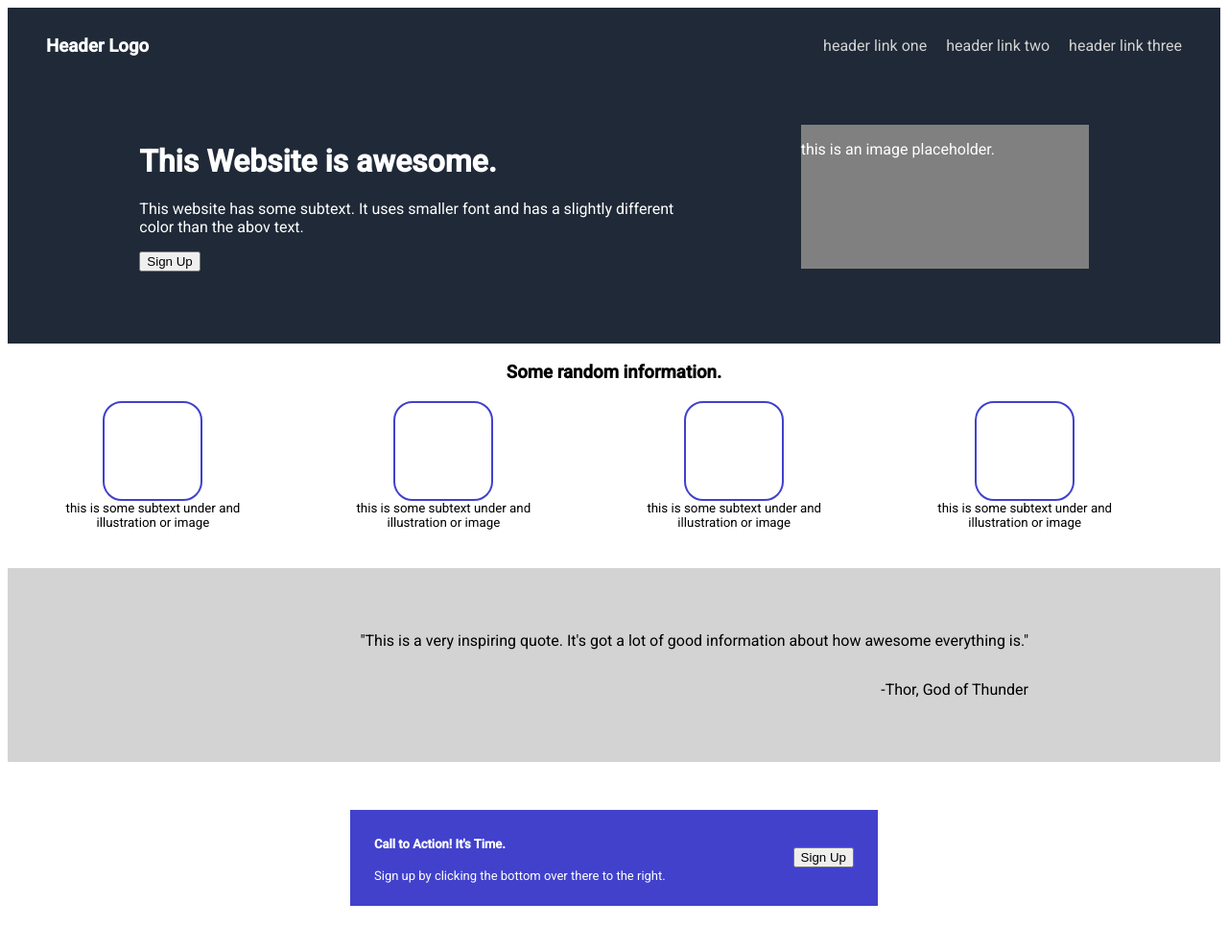
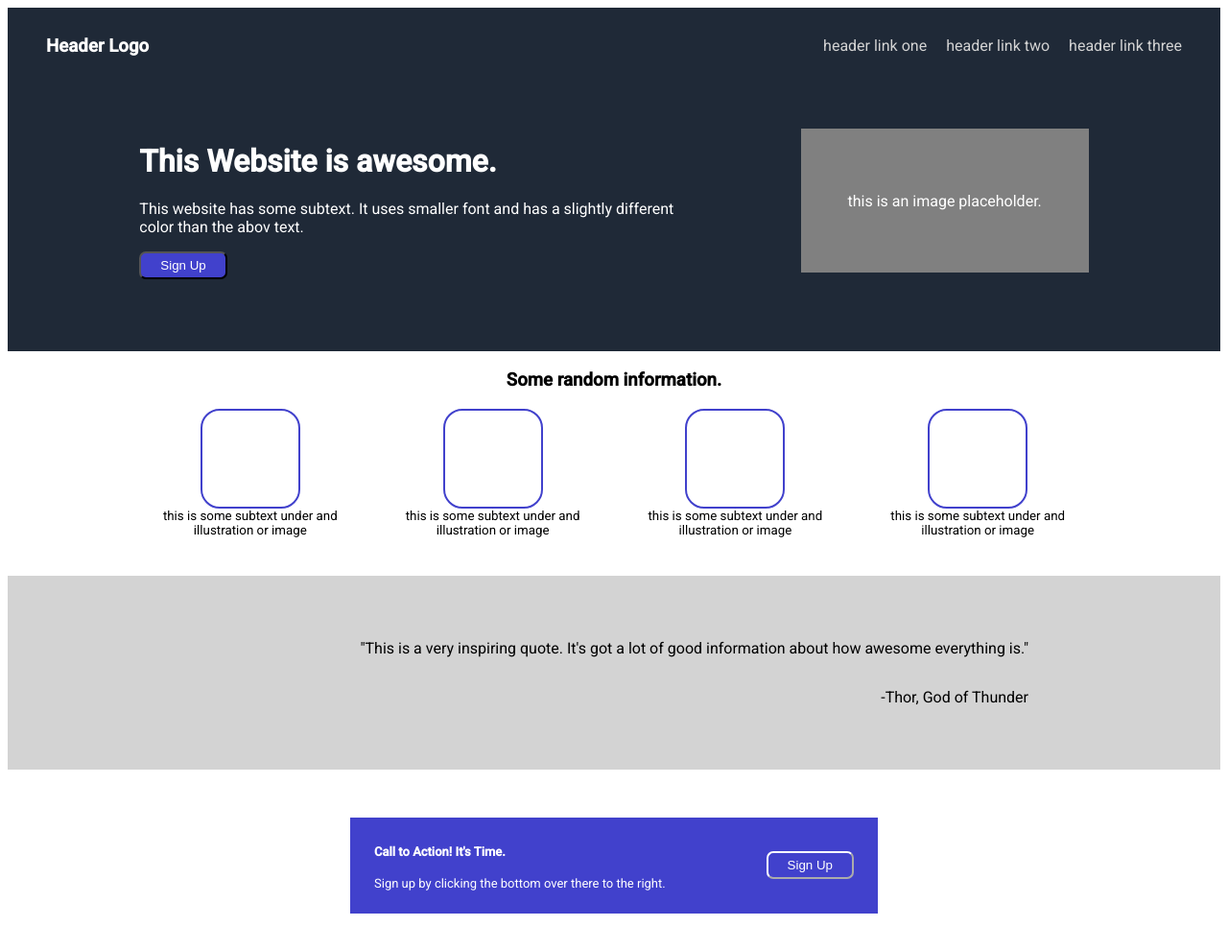
Before and after one commit to sweatylolz/landing-page, a plain HTML site: page index.html in a window 1280 px wide. Shown: the whole page at 96% size. Drawn offline with Linux system fonts and the light colour scheme.

Commit message:
add style to buttons

```diff
--- a/index.html
+++ b/index.html
@@ -24,7 +24,7 @@
              has a slightly different color than the abov text.</p>
         <button id="signupbtn">Sign Up</button>
     </div>
-    <div id="image">
+    <div id="imageplaceholder">
         <p>this is an image placeholder.</p>
     </div>
 </div>
@@ -65,7 +65,7 @@
         <div id="footerheader"><h4>Call to Action! It's Time.</h4>
         <p>Sign up by clicking the bottom over there to the right.</p>
         </div>
-        <button id="signupfooter">Sign Up</button>
+        <button id="signupfooterbtn">Sign Up</button>
     </div>
 
 </div>
--- a/styles.css
+++ b/styles.css
@@ -26,10 +26,22 @@ body {
     padding-bottom: 75px;
 }
 
-#image {
+#imageplaceholder {
     width: 300px;
     height: 150px;
     background-color: gray;
+    text-align: center;
+    vertical-align: middle;
+    line-height: 120px;
+}
+
+#signupbtn {
+    background-color: rgb(65, 65, 204);
+    color: white;
+    padding: 20px;
+    padding-top: 5px;
+    padding-bottom: 5px;
+    border-radius: 7px;
 }
 
 #body1 {
@@ -43,6 +55,8 @@ body {
 
 #imagetextcontainer {
     display: flex;
+    padding-left: 10%;
+    padding-right: 10%;
 }
 
 #imagetext1, #imagetext2, #imagetext3, #imagetext4 {
@@ -113,3 +127,13 @@ a:hover {
 #footerheader {
     font-size: small;
 }
+
+#signupfooterbtn {
+    background-color: rgb(65, 65, 204);
+    color: white;
+    padding: 20px;
+    padding-top: 5px;
+    padding-bottom: 5px;
+    border-radius: 7px;
+    border-color: white;
+}
```
